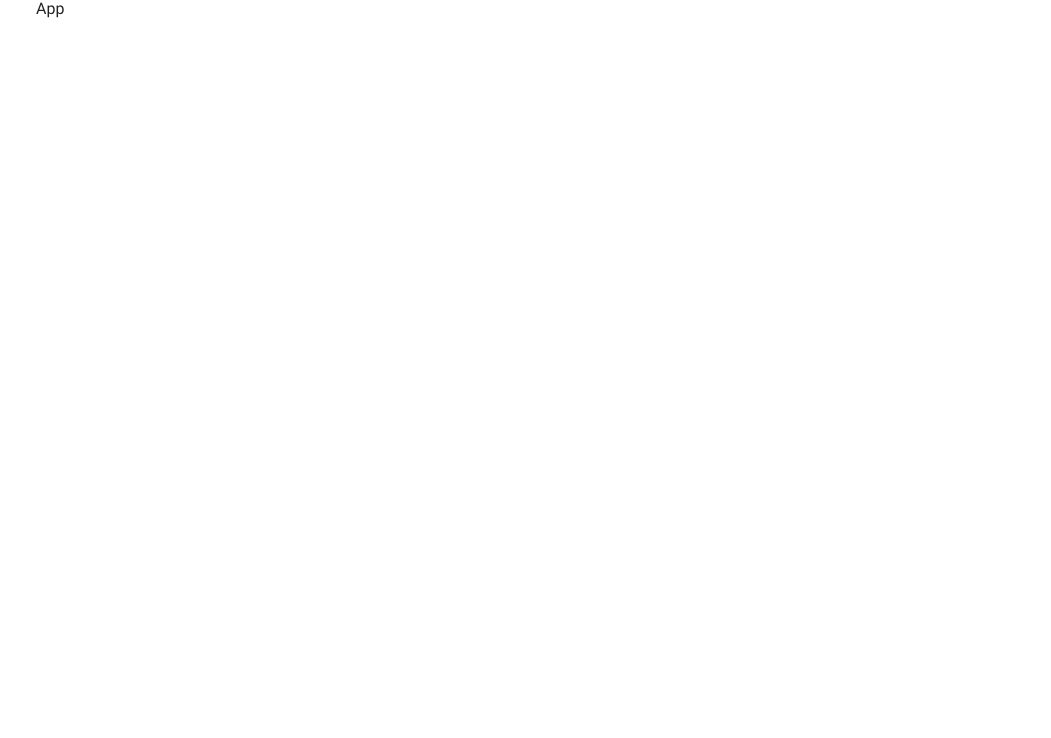
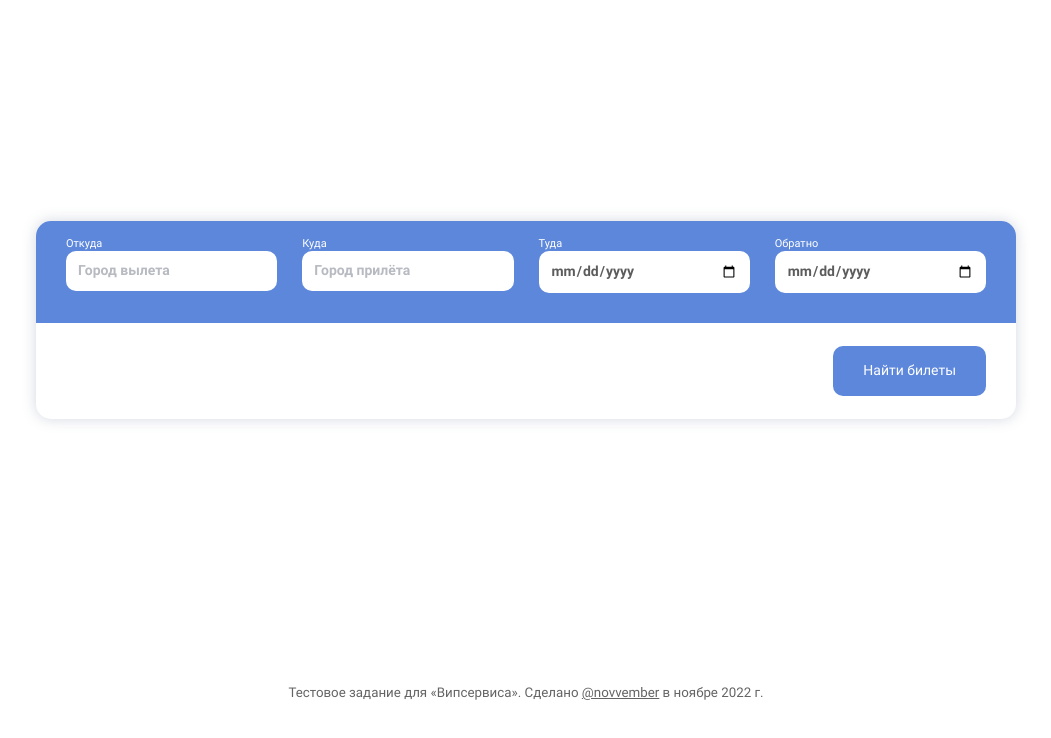
Before and after one commit to novvember/test__vipservice-avia, a React (Create React App) app: page / in a window 1280 px wide. Shown: the top 738 px of the page, without its empty margins (114-1165 px from the left). Built offline with nearby package versions, Linux system fonts and the light colour scheme.

Commit message:
feat: add main layout for form

```diff
--- a/src/components/App/App.css
+++ b/src/components/App/App.css
@@ -20,6 +20,12 @@ html {
   --surface: #fff;
   --on-surface: #232323;
   --primary: #5c87db;
+  --primary-variant: #3e67b7;
+  --on-primary: #fff;
+  --on-primary-variant: rgba(255, 255, 255, 0.5);
+  --input-text: #5c5c5c;
+  --placeholder: #b7bac1;
+  --inactive: #b7bac1;
   /* Цвета страницы по умолчанию */
   background-color: var(--surface);
   color: var(--on-surface);
--- a/src/components/App/App.tsx
+++ b/src/components/App/App.tsx
@@ -1,8 +1,15 @@
 import React from 'react';
+import AviaPage from '../AviaPage/AviaPage';
+import Footer from '../Footer/Footer';
 import './App.css';
 
 function App() {
-  return <div className="content">App</div>;
+  return (
+    <div className="content">
+      <AviaPage />
+      <Footer />
+    </div>
+  );
 }
 
 export default App;
--- /dev/null
+++ b/src/components/AviaPage/AviaPage.css
@@ -0,0 +1,8 @@
+.avia-page {
+  min-height: 80vh;
+  width: 100%;
+  display: flex;
+  flex-direction: column;
+  justify-content: center;
+  align-self: center;
+}
--- /dev/null
+++ b/src/components/AviaPage/AviaPage.tsx
@@ -0,0 +1,12 @@
+import Form from '../Form/Form';
+import './AviaPage.css';
+
+function AviaPage() {
+  return (
+    <main className="avia-page">
+      <Form />
+    </main>
+  );
+}
+
+export default AviaPage;
--- /dev/null
+++ b/src/components/Footer/Footer.css
@@ -0,0 +1,9 @@
+.footer {
+  padding-block: 2em;
+}
+
+.footer__text {
+  text-align: center;
+  font-size: smaller;
+  opacity: 0.7;
+}
--- /dev/null
+++ b/src/components/Footer/Footer.tsx
@@ -0,0 +1,13 @@
+import './Footer.css';
+
+function Footer() {
+  return (
+    <footer className="footer">
+      <p className="footer__text">
+        Тестовое задание для «Випсервиса». Сделано <a href="https://github.com/novvember/test__vipservice-avia">@novvember</a> в ноябре 2022 г.
+      </p>
+    </footer>
+  );
+}
+
+export default Footer;
--- /dev/null
+++ b/src/components/Form/Form.css
@@ -0,0 +1,81 @@
+.form {
+  border-radius: 15px;
+  box-shadow: var(--shadow);
+  display: flex;
+  flex-direction: column;
+  overflow: hidden;
+}
+
+.form__inputs {
+  background-color: var(--primary);
+  padding: 17px 30px 30px;
+  display: grid;
+  grid-template-columns: repeat(4, 1fr);
+  gap: 25px;
+}
+
+.form__input-container {
+  flex-grow: 1;
+  display: flex;
+  flex-direction: column;
+}
+
+.form__input-label {
+  font-style: normal;
+  font-weight: 400;
+  font-size: 11px;
+  line-height: 1.18;
+  color: var(--on-primary);
+}
+
+.form__input {
+  padding: 12px;
+  border-radius: 10px;
+  border: none;
+  color: var(--input-text);
+  font-family: 'Roboto';
+  font-weight: 700;
+  font-size: 14px;
+  line-height: 1.14;
+}
+
+.form__input::placeholder {
+  color: var(--placeholder);
+}
+
+.form__input:focus {
+  outline: 1px solid var(--on-primary);
+  outline-offset: 1px;
+}
+
+.form__submit-button {
+  align-self: flex-end;
+  margin: 23px 30px;
+  padding: 15px 30px;
+  border: none;
+  border-radius: 10px;
+  background-color: var(--primary);
+  color: var(--on-primary);
+  font-style: normal;
+  font-weight: 400;
+  font-size: 14px;
+  line-height: 1.4;
+  cursor: pointer;
+  transition: transform 0.1s, background-color 0.2s, color 0.2s;
+}
+
+.form__submit-button:hover {
+  background-color: var(--primary-variant);
+}
+
+.form__submit-button:active {
+  transform: scale(0.95);
+}
+
+.form__submit-button:disabled {
+  background-color: var(--inactive);
+}
+
+.form__submit-button_loading {
+  color: var(--on-primary-variant);
+}
--- /dev/null
+++ b/src/components/Form/Form.tsx
@@ -0,0 +1,50 @@
+import './Form.css';
+
+function Form() {
+  return (
+    <form className="form">
+      <div className="form__inputs">
+        <label className="form__input-container">
+          <span className="form__input-label">Откуда</span>
+          <input
+            type="text"
+            className="form__input"
+            placeholder="Город вылета"
+          />
+        </label>
+
+        <label className="form__input-container">
+          <span className="form__input-label">Куда</span>
+          <input
+            type="text"
+            className="form__input"
+            placeholder="Город прилёта"
+          />
+        </label>
+
+        <label className="form__input-container">
+          <span className="form__input-label">Туда</span>
+          <input
+            type="date"
+            className="form__input"
+            placeholder="дд.мм.гг"
+          />
+        </label>
+
+        <label className="form__input-container">
+          <span className="form__input-label">Обратно</span>
+          <input
+            type="date"
+            className="form__input"
+            placeholder="дд.мм.гг"
+          />
+        </label>
+      </div>
+      <button className="form__submit-button" type="submit">
+        Найти билеты
+      </button>
+    </form>
+  );
+}
+
+export default Form;
```
